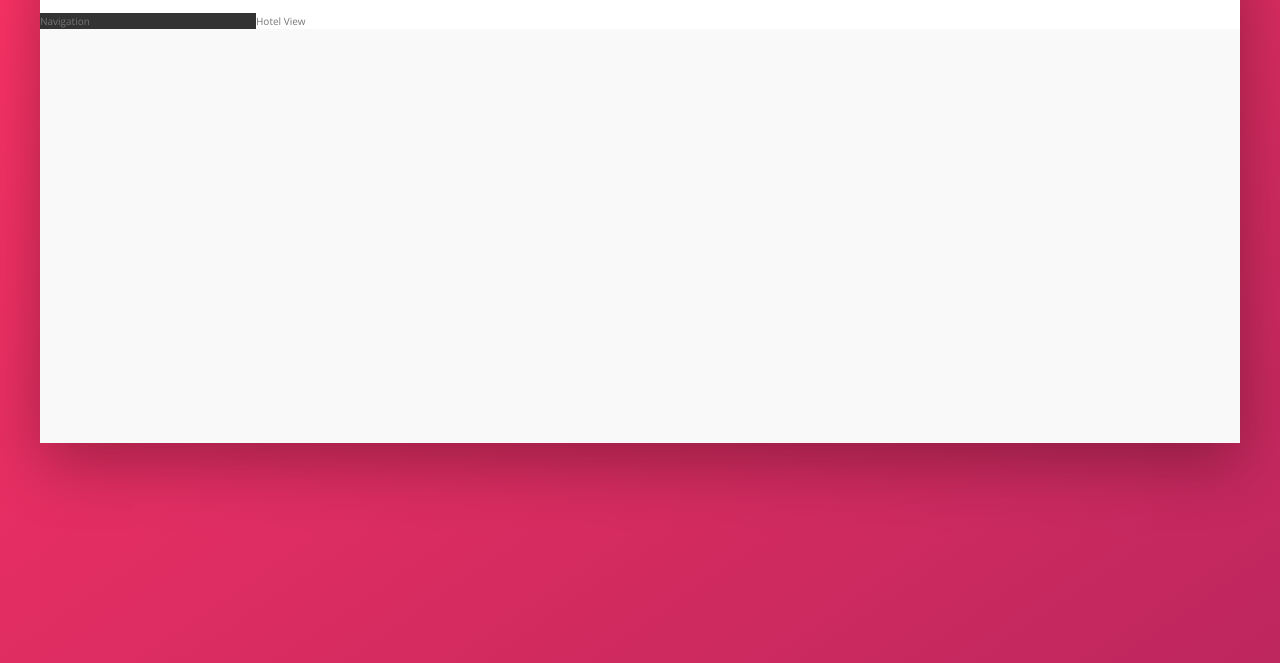
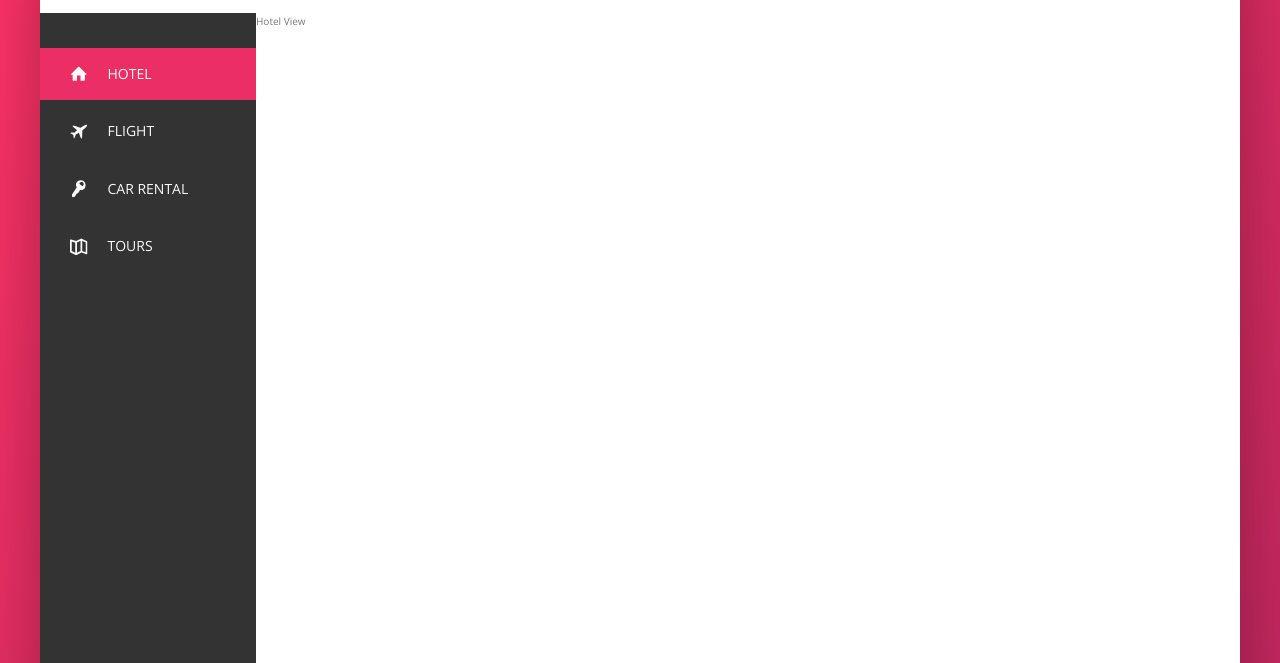
Before and after one commit to SamKeathley/CSS-Practice-Projects, a website: page Trillo/index.html in a window 1280 px wide. Shown: the part 137-800 px from the top of the page. Drawn offline with nearby package versions, Linux system fonts and the light colour scheme.

Commit message:
setup and style side nav

```diff
--- a/Trillo/index.html
+++ b/Trillo/index.html
@@ -53,8 +53,46 @@
           </div>
         </nav>
       </header>
+
       <div class="content">
-        <nav class="sidebar">Navigation</nav>
+        <nav class="sidebar">
+          <ul class="side-nav">
+            <li class="side-nav__item side-nav__item--active">
+              <a href="#" class="side-nav__link">
+                <svg class="side-nav__icon">
+                  <use xlink:href="img/sprite.svg#icon-home"></use>
+                </svg>
+                <span>Hotel</span>
+              </a>
+            </li>
+            <li class="side-nav__item">
+              <a href="#" class="side-nav__link">
+                <svg class="side-nav__icon">
+                  <use xlink:href="img/sprite.svg#icon-aircraft"></use>
+                </svg>
+                <span>Flight</span>
+              </a>
+            </li>
+            <li class="side-nav__item">
+              <a href="#" class="side-nav__link">
+                <svg class="side-nav__icon">
+                  <use xlink:href="img/sprite.svg#icon-key"></use>
+                </svg>
+                <span>Car Rental</span>
+              </a>
+            </li>
+            <li class="side-nav__item">
+              <a href="#" class="side-nav__link">
+                <svg class="side-nav__icon">
+                  <use xlink:href="img/sprite.svg#icon-map"></use>
+                </svg>
+                <span>Tours</span>
+              </a>
+            </li>
+          </ul>
+
+          <div class="legal">&copy; 2020 by trillo. All rights reserved.</div>
+        </nav>
         <main class="hotel-view">Hotel View</main>
       </div>
     </div>
--- a/Trillo/sass/_components.scss
+++ b/Trillo/sass/_components.scss
@@ -4,7 +4,7 @@
   margin-left: 2rem;
 }
 
-// SEARCH
+// SEARCH -----------------------------------------------
 .search {
   flex: 0 0 40%;
   display: flex;
@@ -59,7 +59,7 @@
   }
 }
 
-// USER NAVIGATION
+// USER NAVIGATION -----------------------------------------------
 .user-nav {
   align-self: stretch;
   display: flex;
@@ -108,3 +108,69 @@
     margin-right: 1rem;
   }
 }
+
+// SIDE NAVIGATION -----------------------------------------------
+.side-nav {
+  font-size: 1.4rem;
+  list-style: none;
+  margin-top: 3.5rem;
+
+  &__item {
+    position: relative;
+
+    &:not(:last-child) {
+      margin-bottom: 0.5rem;
+    }
+  }
+
+  &__item::before {
+    content: '';
+    position: absolute;
+    top: 0;
+    left: 0;
+    height: 100%;
+    width: 3px;
+    background-color: var(--color-primary);
+    transform: scaleY(0);
+    transition: transform 0.2s, width 0.3s cubic-bezier(1, 0, 0, 1) 0.2s,
+      background-color 0.1s;
+  }
+
+  &__item:hover::before,
+  &__item--active::before {
+    transform: scaleY(1);
+    width: 100%;
+  }
+
+  &__item:active::before {
+    background-color: var(--color-primary-light);
+  }
+
+  &__link:link,
+  &__link:visited {
+    color: var(--color-grey-light-1);
+    text-decoration: none;
+    text-transform: uppercase;
+    display: block;
+    padding: 1.5rem 3rem;
+    display: flex;
+    align-items: center;
+    position: relative;
+    z-index: 10;
+  }
+
+  &__icon {
+    width: 1.75rem;
+    height: 1.75rem;
+    margin-right: 2rem;
+    fill: currentColor;
+  }
+}
+
+// LEGAL -----------------------------------------------
+.legal {
+  font-size: 1.2rem;
+  color: var(--color-light-grey-4);
+  text-align: center;
+  padding: 2.5rem;
+}
--- a/Trillo/sass/_layout.scss
+++ b/Trillo/sass/_layout.scss
@@ -23,9 +23,13 @@
 .sidebar {
   background-color: var(--color-grey-dark-1);
   flex: 0 0 18%;
+  display: flex;
+  flex-direction: column;
+  justify-content: space-between;
 }
 
 .hotel-view {
   background-color: #ffffff;
+  height: 80rem;
   flex: 1;
 }
```
Also changed, not shown: Trillo/css/style.css.
